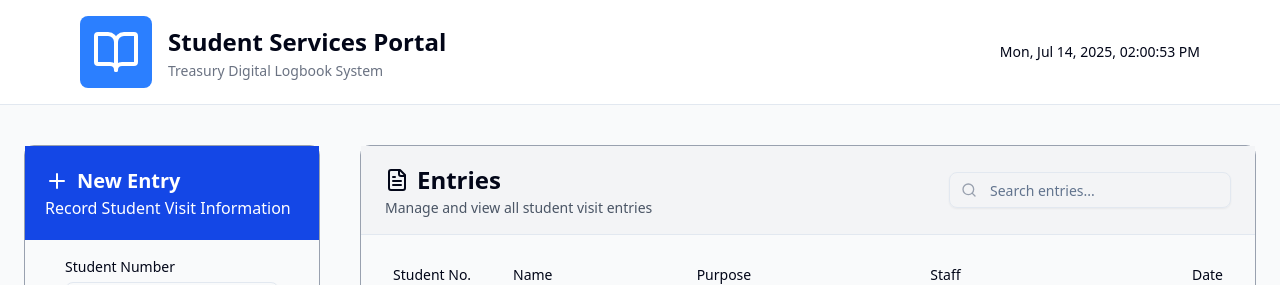
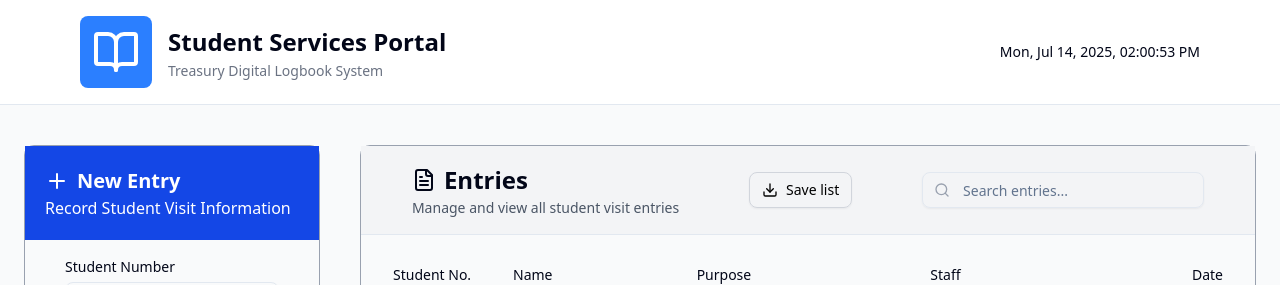
Before and after one commit to DezJukes/treasury-logbook, a React (Vite) app: page / in a window 1280 px wide. Shown: the top 285 px of the page. Built offline with nearby package versions, Linux system fonts and the light colour scheme; no server answers; the database is empty.

Commit message:
feat: add save list button

```diff
--- a/src/components/SectionDisplay.jsx
+++ b/src/components/SectionDisplay.jsx
@@ -1,4 +1,5 @@
-import { FileText, Search } from "lucide-react";
+import { FileText, Search, Download } from "lucide-react";
+import { Button } from "./ui/button";
 import { Input } from "./ui/input";
 import React from "react";
 import {
@@ -27,16 +28,20 @@ function SectionDisplay() {
   return (
     <main className="flex flex-col gap-5 w-full max-w-4xl border border-gray-400 rounded-lg ml-auto">
       {/* Header with Icon and Search */}
-      <section className="flex flex-col sm:flex-row sm:items-center sm:justify-between gap-4 px-6 py-4 bg-gray-100 border-b">
+      <section className="flex flex-col sm:flex-row sm:items-center sm:justify-around gap-4 px-6 py-4 bg-gray-100 border-b">
+
         <div>
           <div className="flex items-center gap-2">
             <FileText />
             <h1 className="text-h2 font-bold">Entries</h1>
           </div>
-          <p className="text-sm text-gray-600">
-            Manage and view all student visit entries
-          </p>
+          <p className="text-sm text-gray-600"> Manage and view all student visit entries</p>
         </div>
+
+        <div>
+          <Button className="btn-save bg-transparent text-black border border-gray-300 w-full cursor-pointer"><Download />Save list</Button>
+        </div>
+
         <div className="w-full sm:w-1/3">
           <div className="relative">
             <Search className="absolute left-3 top-2.5 text-gray-400 h-4 w-4" />
```
